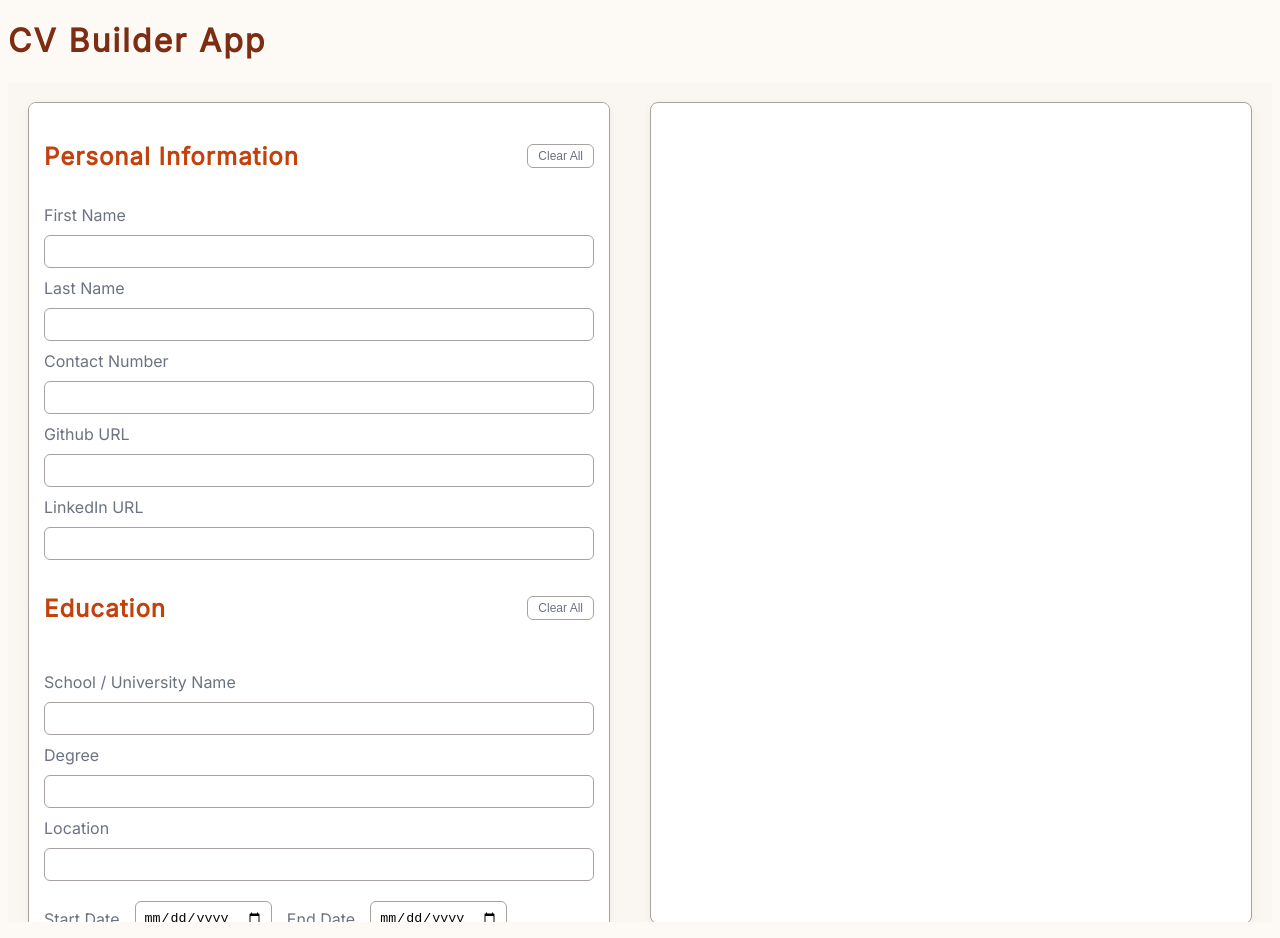
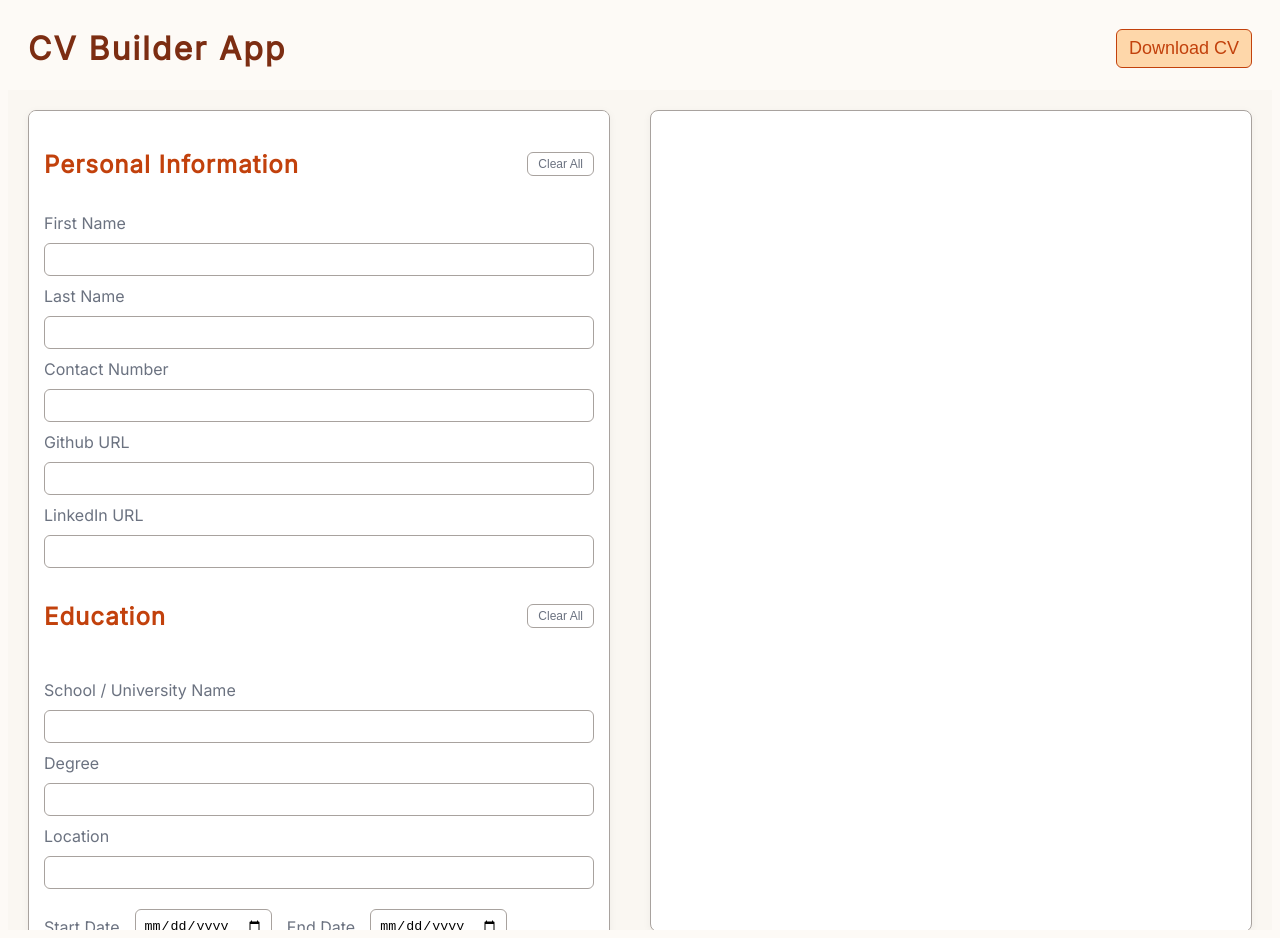
Before and after one commit to sameeksha-dalvi/cv-builder, a React (Vite) app: page / in a window 1280 px wide. Built offline with nearby package versions, Linux system fonts and the light colour scheme.

Commit message:
feat: add download CV button

```diff
--- a/src/App.css
+++ b/src/App.css
@@ -302,10 +302,30 @@ p {
   align-self: flex-start;
 }
 
-.add-btn:hover {
+.add-btn:hover,.download-btn:hover {
   background-color: var(--color-primary);
   color: #fff;
 }
+
+.download-btn{
+   padding: 8px 12px;
+  border: 1px solid var(--color-primary);
+  background-color: var(--color-primary-soft);
+  color: var(--color-heading-section);
+  border-radius: 6px;
+  cursor: pointer;
+  font-size: 18px;
+  transition: all 0.2s ease;
+}
+
+.header-section {
+  display: flex;
+  align-items: center;
+  justify-content: space-between;
+  margin: 0px 20px;
+}
+
+
 
 @media (max-width: 600px) {
   .container {
--- a/src/App.jsx
+++ b/src/App.jsx
@@ -129,7 +129,11 @@ const App = () => {
 
   return (
     <div>
-      <h1>CV Builder App</h1>
+      <div className="header-section">
+        <h1>CV Builder App</h1>
+        <button className='download-btn'>Download CV</button>
+      </div>
+
       <div className="container">
         <div className="form-section">
           <div className="section-header">
```
